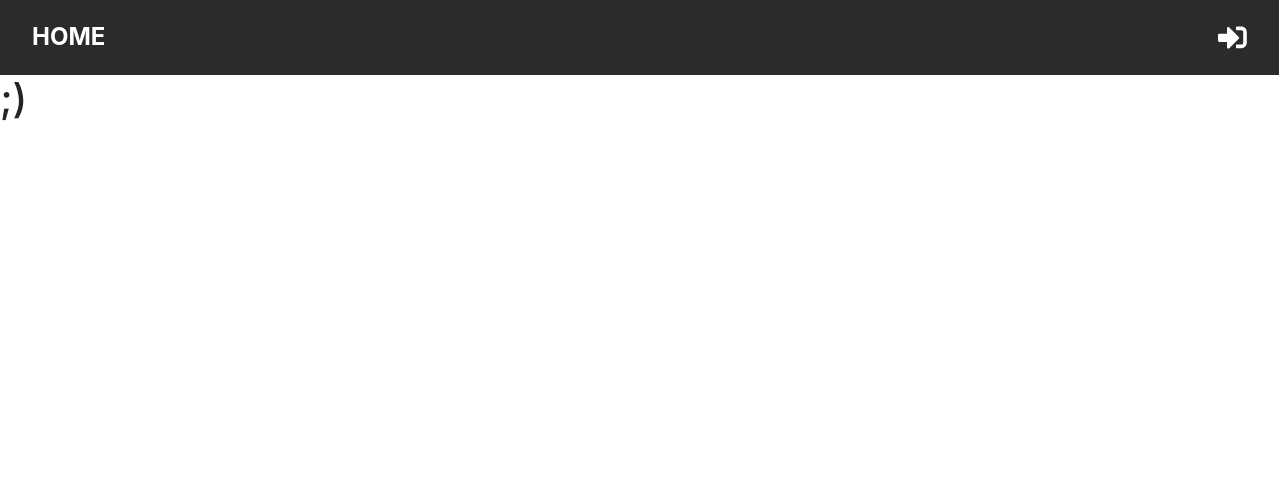
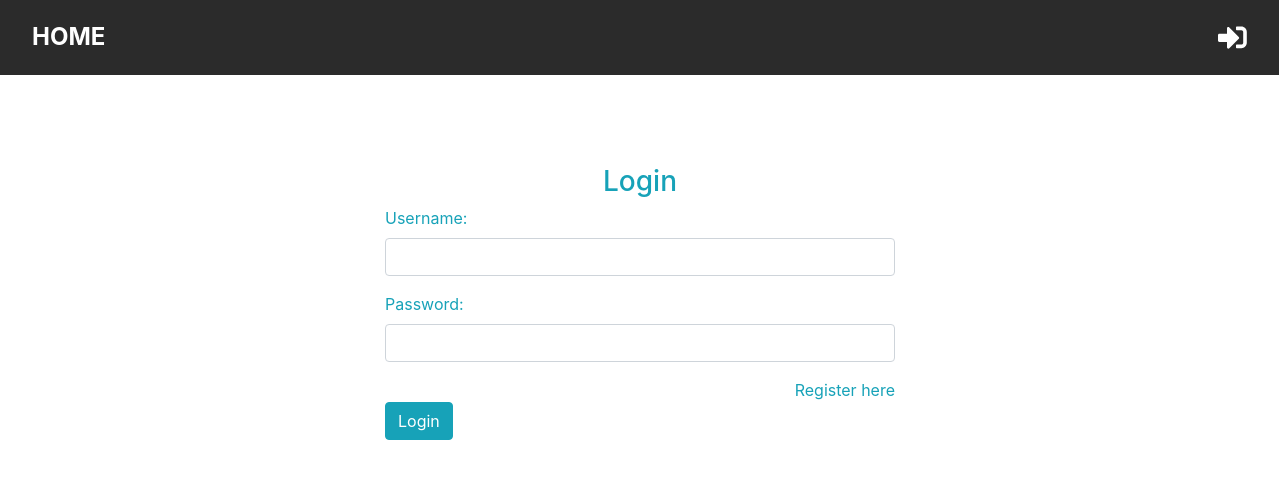
Before and after one commit to Gnorbi951/tidbit_gift, a React (Create React App) app in the folder frontend/: page /login in a window 1280 px wide. Shown: the top 478 px of the page. Built offline with nearby package versions, Linux system fonts and the light colour scheme.

Commit message:
Add login page

```diff
--- a/frontend/src/Components/Login.js
+++ b/frontend/src/Components/Login.js
@@ -1,12 +1,83 @@
-import React from "react";
+import React, {useState} from "react";
+import { Link } from "react-router-dom";
+import axios from "axios";
 
 const Login = () => {
+    const [username, setUsername] = useState("");
+    const [password, setPassword] = useState("");
 
-    return(
+    const serverRequest = {"username": username, "password": password}
+
+    const logIn = (event) => {
+        event.stopPropagation()
+        //TODO: When authentication works change the endpoint
+        axios
+            .post('http://localhost:8762/...', serverRequest,{
+                headers: {
+                    'Content-Type': 'application/json'
+                },
+            })
+            .then((response) => {
+                if (response.data.status !== "WRONG"){
+                    logUserIn(response.data.token,response.data.username,response.data.roles)
+                }
+                else {
+                    alert("Wrong username or password")
+                }
+            });
+    }
+
+    const logUserIn = (token,username,roles) => {
+        localStorage.setItem("token",token)
+        localStorage.setItem("roles",roles)
+        localStorage.setItem("username",username);
+        window.location.href = '/';
+    };
+
+    const logOut = () => {
+        localStorage.clear();
+        window.location.href = '/login';
+    }
+
+    return (
         <React.Fragment>
-            <h1>;)</h1>
+            <div id="login">
+                <h3 className="text-center text-white pt-5">Login form</h3>
+                <div className="container">
+                    <div id="login-row" className="row justify-content-center align-items-center">
+                        <div id="login-column" className="col-md-6">
+                            <div id="login-box" className="col-md-12">
+                                <form id="login-form" className="form">
+                                    <h3 className="text-center text-info">Login</h3>
+                                    <div className="form-group">
+                                        <label htmlFor="username" className="text-info">Username:</label>
+                                        <br />
+                                        <input autoComplete="off" type="text" name="username" id="username" className="form-control"
+                                               value = {username} onChange = {e => setUsername(e.target.value)}/>
+                                    </div>
+                                    <div className="form-group">
+                                        <label htmlFor="password" className="text-info">Password:</label>
+                                        <br />
+                                        <input type="password" name="password" id="password" className="form-control"
+                                               value = {password} onChange = {e => setPassword(e.target.value)}/>
+                                    </div>
+                                    <div id="register-link" className="text-right">
+                                        <Link to="/registration" className="text-info">
+                                            Register here
+                                        </Link>
+                                    </div>
+                                </form>
+                                <button className="btn btn-info btn-md" onClick={logIn} >Login</button>
+                                {localStorage.getItem("username")?(
+                                    <button className="btn btn-info btn-md" onClick={logOut}>Logout</button>
+                                ):(<div/>)}
+                            </div>
+                        </div>
+                    </div>
+                </div>
+            </div>
         </React.Fragment>
-    )
-}
+    );
+};
 
 export default Login;
```
